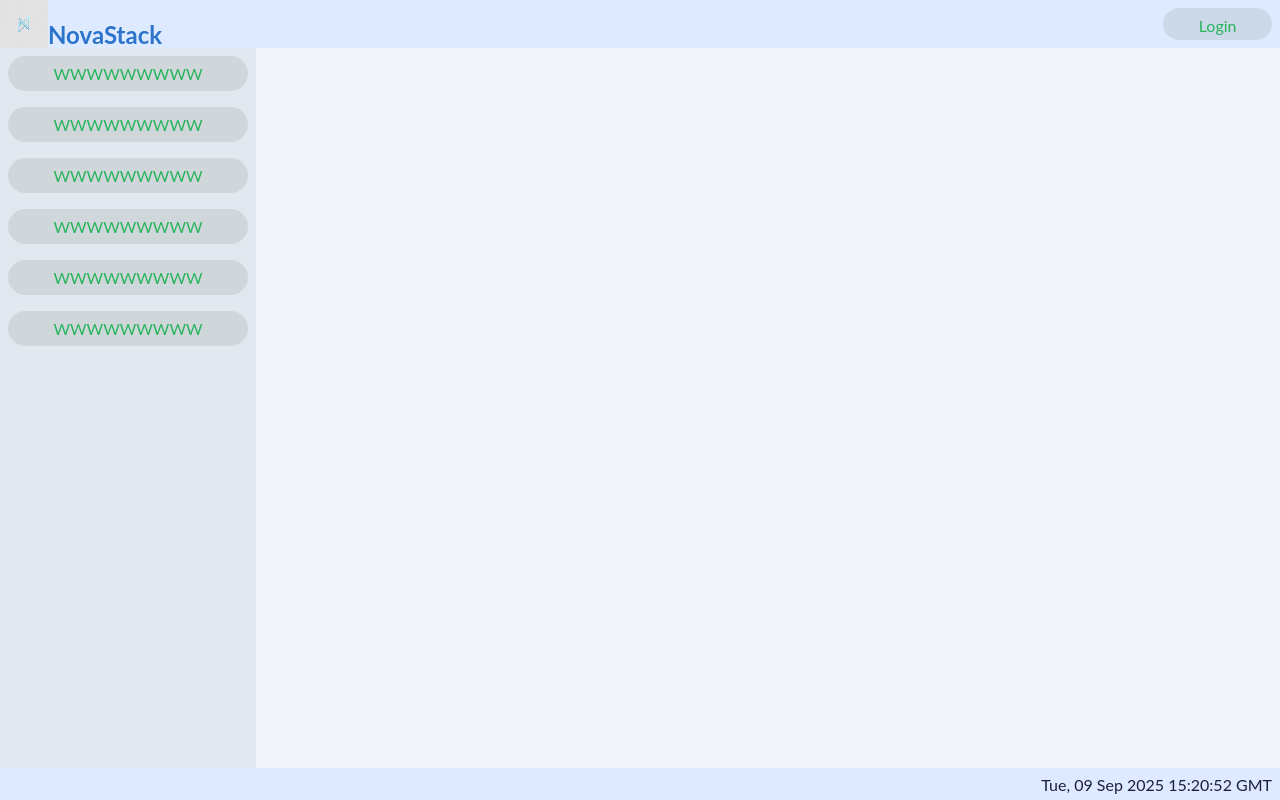
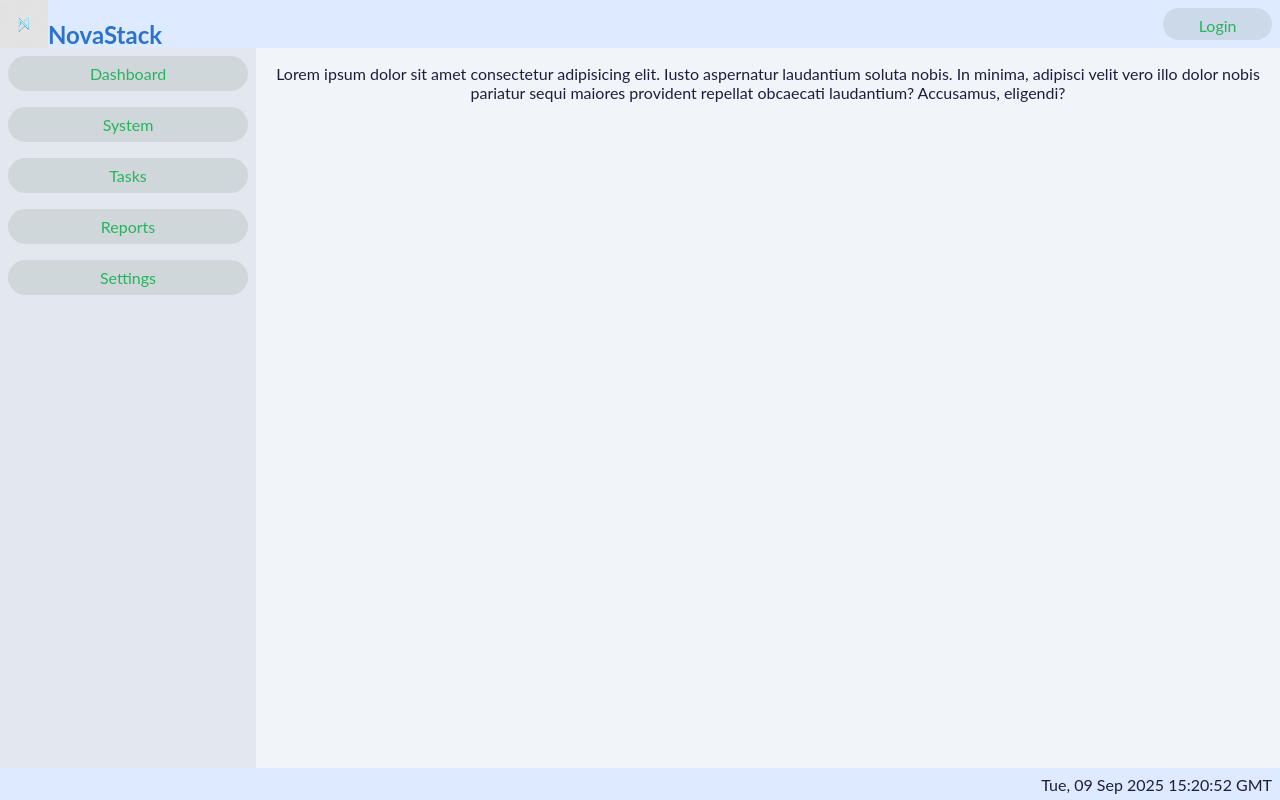
Before and after one commit to yepitsaname/NovaStack, a React (Vite) app in the folder app/: page /dashboard in a window 1280 px wide. Built offline with nearby package versions, Linux system fonts and the light colour scheme.

Commit message:
Updated the side bar and routing for pages

```diff
--- a/app/src/App.jsx
+++ b/app/src/App.jsx
@@ -1,20 +1,31 @@
 import { Routes, Route } from "react-router-dom";
 import { useState } from "react";
 
-import AppContext from "./AppContext";
+import Dashboard from "./pages/Dashboard";
+import Homepage from "./pages/Homepage";
+import Settings from "./pages/Settings";
+import System from "./pages/System";
+import Tasks from "./pages/Tasks";
+import Profile from "./pages/Profile";
+import Reports from "./pages/Reports";
+
 import NavBar from "./component/NavBar";
 import SideBar from "./component/SideBar";
 import Footer from "./component/Footer";
-import Homepage from "./pages/Homepage";
-import "../css/App.css";
 import Login from "./component/Login";
+
+import AppContext from "./AppContext";
+
+import "../css/app.css";
 
 export default function App() {
   const [user, setUser] = useState(null);
   const [token, setToken] = useState(null);
 
   return (
-    <AppContext.Provider value={{ user: user, setUser: setUser, token: token, setToken: setToken }}>
+    <AppContext.Provider
+      value={{ user: user, setUser: setUser, token: token, setToken: setToken }}
+    >
       <NavBar />
       <SideBar />
       <Footer />
@@ -22,8 +33,13 @@ export default function App() {
       <Routes>
         <Route path="/login" element={<Login />} />
         <Route path="/register" />
-        <Route path="/dashboard" />
-        <Route />
+        <Route path="/dashboard" element={<Dashboard />} />
+        <Route path="/system" element={<System />} />
+        <Route path="/tasks" element={<Tasks />} />
+        <Route path="/reports" element={<Reports />} />
+        <Route path="/settings" element={<Settings />} />
+        <Route path="/profile:user" element={<Profile />} />
+        <Route path="/" element={<Homepage />} />
         <Route />
       </Routes>
     </AppContext.Provider>
--- a/app/src/component/Login.jsx
+++ b/app/src/component/Login.jsx
@@ -1,22 +1,34 @@
 import { Link } from "react-router";
-import "../../css/forms.css"
+import "../../css/forms.css";
 import { handleEvent, build_LoginPaylod } from "../../utils/forms";
 import { useNavigate } from "react-router";
 import { useContext, useEffect } from "react";
 import AppContext from "../AppContext";
 
 export default function Login() {
-  const {user, setUser} = useContext(AppContext);
+  const { user, setUser } = useContext(AppContext);
   const navigation = useNavigate();
 
-  useEffect(()=>{
-    if(user){
-      navigation("/dashboard");
+  useEffect(() => {
+    if (user) {
+      navigation("/");
     }
-  }, user)
+  }, user);
   // Replace anon function with real fetch function
   return (
-    <form className="form component" onSubmit={(e)=>{handleEvent(e, build_LoginPaylod, ()=>{ return Promise.resolve("legoman")}, setUser)}}>
+    <form
+      className="form component"
+      onSubmit={(e) => {
+        handleEvent(
+          e,
+          build_LoginPaylod,
+          () => {
+            return Promise.resolve("legoman");
+          },
+          setUser
+        );
+      }}
+    >
       <label htmlFor="username">Username</label>
       <input id="username" type="text" placeholder="Username" /> <br />
       <label htmlFor="password">Password</label>
@@ -28,7 +40,9 @@ export default function Login() {
       <div>
         <button type="submit">submit</button>
       </div>
-      <Link to="/register" className="hyperlink">Create An Account</Link>
+      <Link to="/register" className="hyperlink">
+        Create An Account
+      </Link>
     </form>
-  )
+  );
 }
--- a/app/src/component/SideBar.jsx
+++ b/app/src/component/SideBar.jsx
@@ -1,15 +1,13 @@
-import { Link } from "react-router-dom"
-
+import { Link } from "react-router-dom";
 
 export default function SideBar() {
   return (
     <aside>
-      <Link>WWWWWWWWW</Link>
-      <Link>WWWWWWWWW</Link>
-      <Link>WWWWWWWWW</Link>
-      <Link>WWWWWWWWW</Link>
-      <Link>WWWWWWWWW</Link>
-      <Link>WWWWWWWWW</Link>
+      <Link to="/dashboard">Dashboard</Link>
+      <Link to="/system">System</Link>
+      <Link to="/tasks">Tasks</Link>
+      <Link to="/reports">Reports</Link>
+      <Link to="/settings">Settings</Link>
     </aside>
   );
 }
--- /dev/null
+++ b/app/src/pages/Dashboard.jsx
@@ -0,0 +1,14 @@
+export default function Dashboard() {
+  return (
+    <>
+      <div>
+        <p className="date-time">
+          Lorem ipsum dolor sit amet consectetur adipisicing elit. Iusto
+          aspernatur laudantium soluta nobis. In minima, adipisci velit vero
+          illo dolor nobis pariatur sequi maiores provident repellat obcaecati
+          laudantium? Accusamus, eligendi?
+        </p>
+      </div>
+    </>
+  );
+}
--- a/app/src/pages/Homepage.jsx
+++ b/app/src/pages/Homepage.jsx
@@ -1,7 +1,7 @@
 export default function Homepage() {
   return (
     <main>
-      <h1>text</h1>
+      <h1>WELCOME TO NOVASTACK</h1>
     </main>
   );
 }
--- /dev/null
+++ b/app/src/pages/Profile.jsx
@@ -0,0 +1,14 @@
+export default function Profile() {
+  return (
+    <>
+      <div>
+        <p className="date-time">
+          Lorem ipsum dolor sit amet consectetur adipisicing elit. Iusto
+          aspernatur laudantium soluta nobis. In minima, adipisci velit vero
+          illo dolor nobis pariatur sequi maiores provident repellat obcaecati
+          laudantium? Accusamus, eligendi?
+        </p>
+      </div>
+    </>
+  );
+}
--- /dev/null
+++ b/app/src/pages/Reports.jsx
@@ -0,0 +1,14 @@
+export default function Reports() {
+  return (
+    <>
+      <div>
+        <p className="date-time">
+          Lorem ipsum dolor sit amet consectetur adipisicing elit. Iusto
+          aspernatur laudantium soluta nobis. In minima, adipisci velit vero
+          illo dolor nobis pariatur sequi maiores provident repellat obcaecati
+          laudantium? Accusamus, eligendi?
+        </p>
+      </div>
+    </>
+  );
+}
--- /dev/null
+++ b/app/src/pages/Settings.jsx
@@ -0,0 +1,14 @@
+export default function Settings() {
+  return (
+    <>
+      <div>
+        <p className="date-time">
+          Lorem ipsum dolor sit amet consectetur adipisicing elit. Iusto
+          aspernatur laudantium soluta nobis. In minima, adipisci velit vero
+          illo dolor nobis pariatur sequi maiores provident repellat obcaecati
+          laudantium? Accusamus, eligendi?
+        </p>
+      </div>
+    </>
+  );
+}
--- /dev/null
+++ b/app/src/pages/System.jsx
@@ -0,0 +1,14 @@
+export default function System() {
+  return (
+    <>
+      <div>
+        <p className="date-time">
+          Lorem ipsum dolor sit amet consectetur adipisicing elit. Iusto
+          aspernatur laudantium soluta nobis. In minima, adipisci velit vero
+          illo dolor nobis pariatur sequi maiores provident repellat obcaecati
+          laudantium? Accusamus, eligendi?
+        </p>
+      </div>
+    </>
+  );
+}
--- /dev/null
+++ b/app/src/pages/Tasks.jsx
@@ -0,0 +1,14 @@
+export default function Tasks() {
+  return (
+    <>
+      <div>
+        <p className="date-time">
+          Lorem ipsum dolor sit amet consectetur adipisicing elit. Iusto
+          aspernatur laudantium soluta nobis. In minima, adipisci velit vero
+          illo dolor nobis pariatur sequi maiores provident repellat obcaecati
+          laudantium? Accusamus, eligendi?
+        </p>
+      </div>
+    </>
+  );
+}
```
Also changed, not shown: app/css/app.css (renamed from app/css/App.css), app/css/card.css (added).
